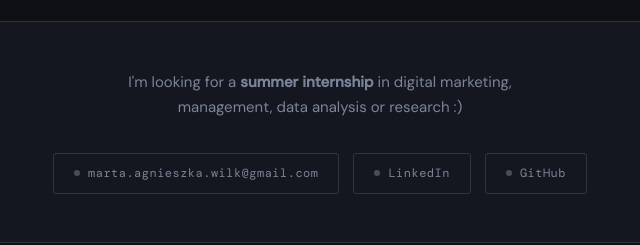
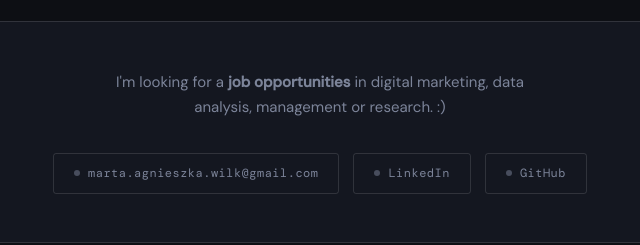
Before and after one commit to marW-lupus-ops/marta-wilk.github.io, a plain HTML site: page index.html in a window 1280 px wide. Shown: the part 3194-3439 px from the top of the page, 320-960 px from the left. Drawn offline with nearby package versions, Linux system fonts and the light colour scheme; a web font is replaced by a local one.

Commit message:
Update internship request to job opportunities

```diff
--- a/index.html
+++ b/index.html
@@ -719,8 +719,7 @@
     <h2>Let's talk</h2>
     <div class="contact-box">
       <p>
-        I'm looking for a <strong>summer internship</strong> in digital marketing,
-        management, data analysis or research :)
+        I'm looking for a <strong>job opportunities</strong> in digital marketing, data analysis, management or research. :)
       </p>
       <div class="contact-links">
         <a href="mailto:marta.agnieszka.wilk@gmail.com" class="contact-link"
```
